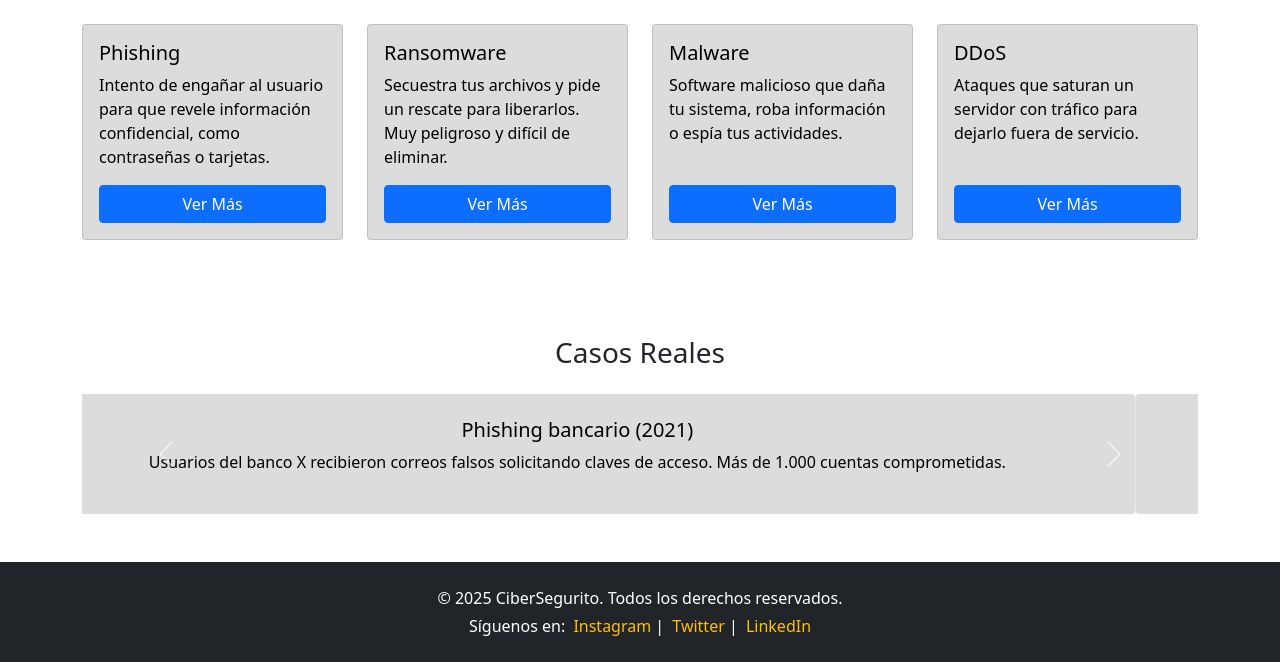
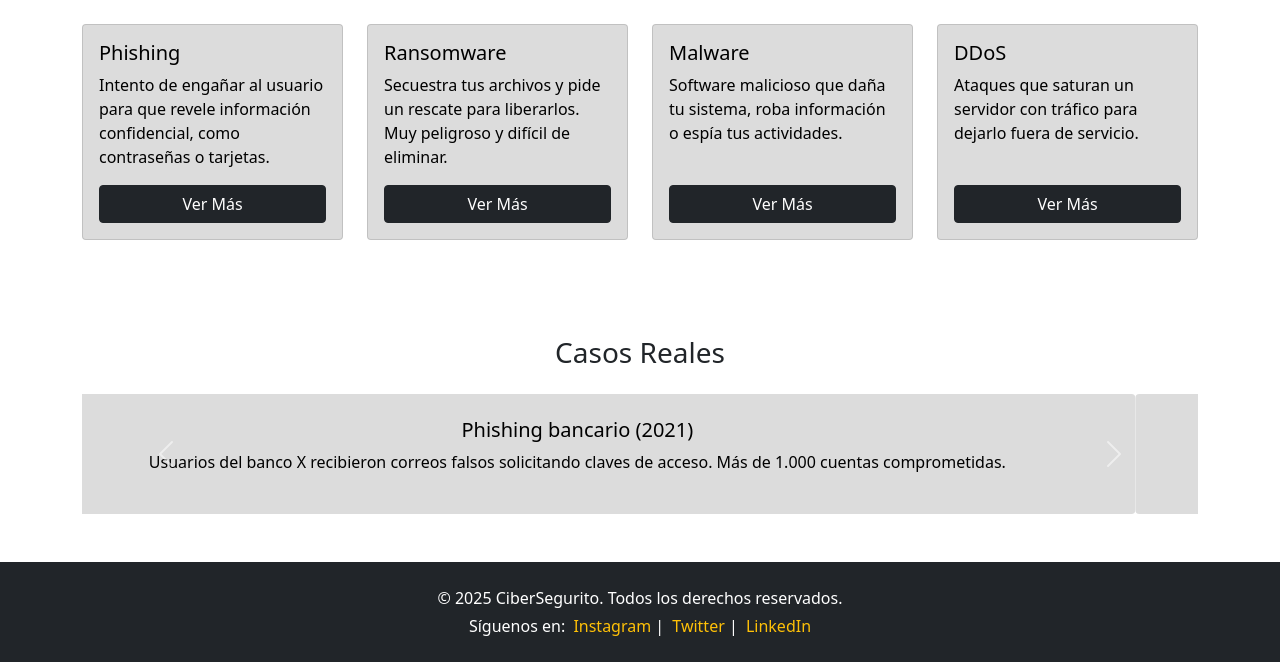
Before and after one commit to frherrer/WebPage_CiberSeguridad, a plain HTML site: page amenazas.html in a window 1280 px wide. Shown: the part 166-828 px from the top of the page. Drawn offline with nearby package versions, Linux system fonts and the light colour scheme.

```diff
--- a/amenazas.html
+++ b/amenazas.html
@@ -21,8 +21,7 @@
                         <h5 class="card-title"> Phishing</h5>
                         <p class="card-text"> Intento de engañar al usuario para que revele información confidencial,
                             como contraseñas o tarjetas.</p>
-                            <a href="https://www.ibm.com/es-es/think/topics/phishing" class="btn btn-primary mt-auto" target="_blank">Ver Más</a>
-
+                            <a href="https://www.ibm.com/es-es/think/topics/phishing" class="btn btn-dark mt-auto" target="_blank">Ver Más</a>
                     </div>
                 </div>
             </div>
@@ -32,8 +31,7 @@
                         <h5 class="card-title">Ransomware</h5>
                         <p class="card-text">Secuestra tus archivos y pide un rescate para liberarlos. Muy peligroso y
                             difícil de eliminar.</p>
-                            <a href="https://www.ibm.com/es-es/think/topics/ransomware" class="btn btn-primary mt-auto" target="_blank">Ver Más</a>
-
+                            <a href="https://www.ibm.com/es-es/think/topics/ransomware" class="btn btn-dark mt-auto" target="_blank">Ver Más</a>
                     </div>
                 </div>
             </div>
@@ -43,7 +41,7 @@
                         <h5 class="card-title">Malware</h5>
                         <p class="card-text">Software malicioso que daña tu sistema, roba información o espía tus
                             actividades.</p>
-                            <a href="https://www.ibm.com/es-es/think/topics/malware"class="btn btn-primary mt-auto" target="_blank">Ver Más</a>
+                            <a href="https://www.ibm.com/es-es/think/topics/malware"class="btn btn-dark mt-auto" target="_blank">Ver Más</a>
                     </div>
                 </div>
             </div>
@@ -53,7 +51,7 @@
                         <h5 class="card-title">DDoS</h5>
                         <p class="card-text">Ataques que saturan un servidor con tráfico para dejarlo fuera de servicio.
                         </p>
-                        <a href="https://www.ibm.com/es-es/think/topics/ddos" class="btn btn-primary mt-auto" target="_blank">Ver Más</a>
+                        <a href="https://www.ibm.com/es-es/think/topics/ddos" class="btn btn-dark mt-auto" target="_blank">Ver Más</a>
 
                     </div>
                 </div>
@@ -67,8 +65,7 @@
                 <div class="carousel-item">
                     <div class="p-4 bg-secondary rounded text-center">
                         <h5>Ataque ransomware al grupo GTD</h5>
-                        <p> El ransomware, conocido como Rorschach o BabLock, llama la atención por su rapidez para
-                            encriptar información. Afectó a más de 3000 empresas y organismos públicos.</p>
+                        <p> El ransomware, conocido como Rorschach o BabLock, afectó a más de 3000 empresas y organismos públicos.</p>
                     </div>
                 </div>
                 <div class="carousel-item active">
@@ -91,10 +88,15 @@
                             por horas.</p>
                     </div>
                 </div>
-            </div> <button class="carousel-control-prev" type="button" data-bs-target="#casosCarousel"
-                data-bs-slide="prev"> <span class="carousel-control-prev-icon"></span> </button> <button
-                class="carousel-control-next" type="button" data-bs-target="#casosCarousel" data-bs-slide="next">
-                <span class="carousel-control-next-icon"></span> </button>
+            </div>
+             <button class="carousel-control-prev" type="button" data-bs-target="#casosCarousel" data-bs-slide="prev">
+                <span class="carousel-control-prev-icon"></span>
+            </button>
+
+            <button class="carousel-control-next" type="button" data-bs-target="#casosCarousel" data-bs-slide="next">
+                <span class="carousel-control-next-icon"></span>
+            </button>
+
         </div>
     </section>
     <div id="footer"></div>
```
